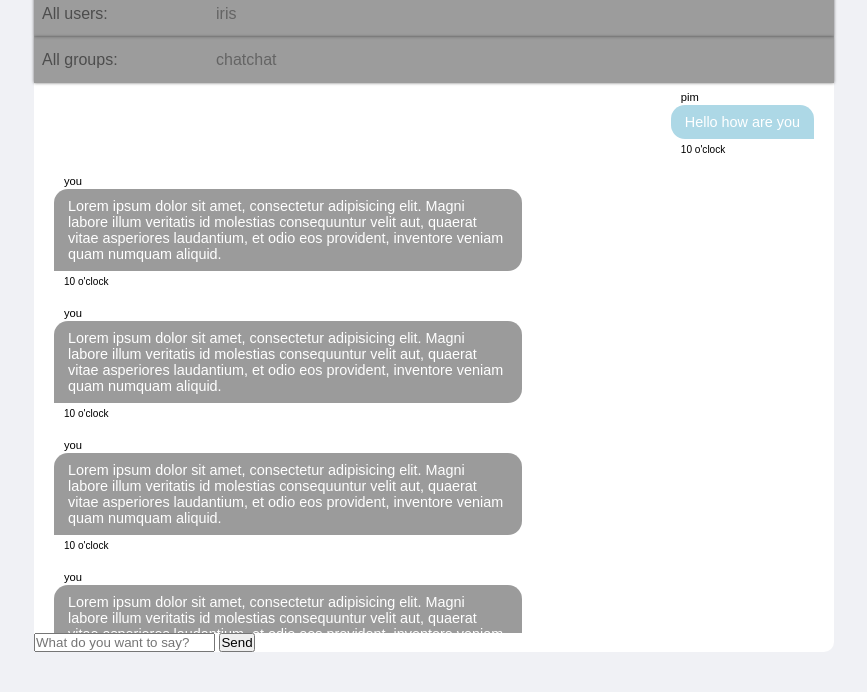
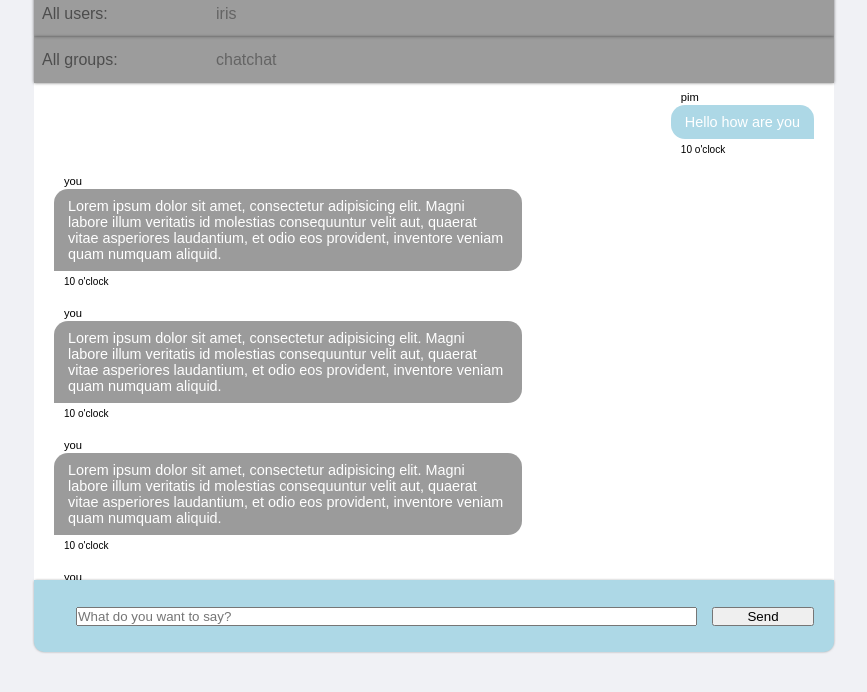
Before and after one commit to irisblaise/bunq-chat, a website: page index.html in a window 1280 px wide. Shown: the part 108-800 px from the top of the page, without its empty margins (206-1073 px from the left). Drawn offline with Linux system fonts and the light colour scheme.

Commit message:
css styling message containr

```diff
--- a/css/components/index.css
+++ b/css/components/index.css
@@ -2,3 +2,4 @@
 @import "all-users.css";
 @import "all-groups.css";
 @import "chat-list.css";
+@import "new-message.css"
--- /dev/null
+++ b/css/components/new-message.css
@@ -0,0 +1,12 @@
+#new-message-container {
+  display: grid;
+  grid: 72px / 621px 1fr;
+  align-content: center;
+  align-items: center;
+  grid-gap: 15px;
+  border-radius: 0 0 10px 10px;
+  background-color: lightblue;
+  padding-left: 42px;
+  padding-right: 20px;
+  box-shadow: 0px 0px 3px -1px rgba(0,0,0,0.75)
+}
```
